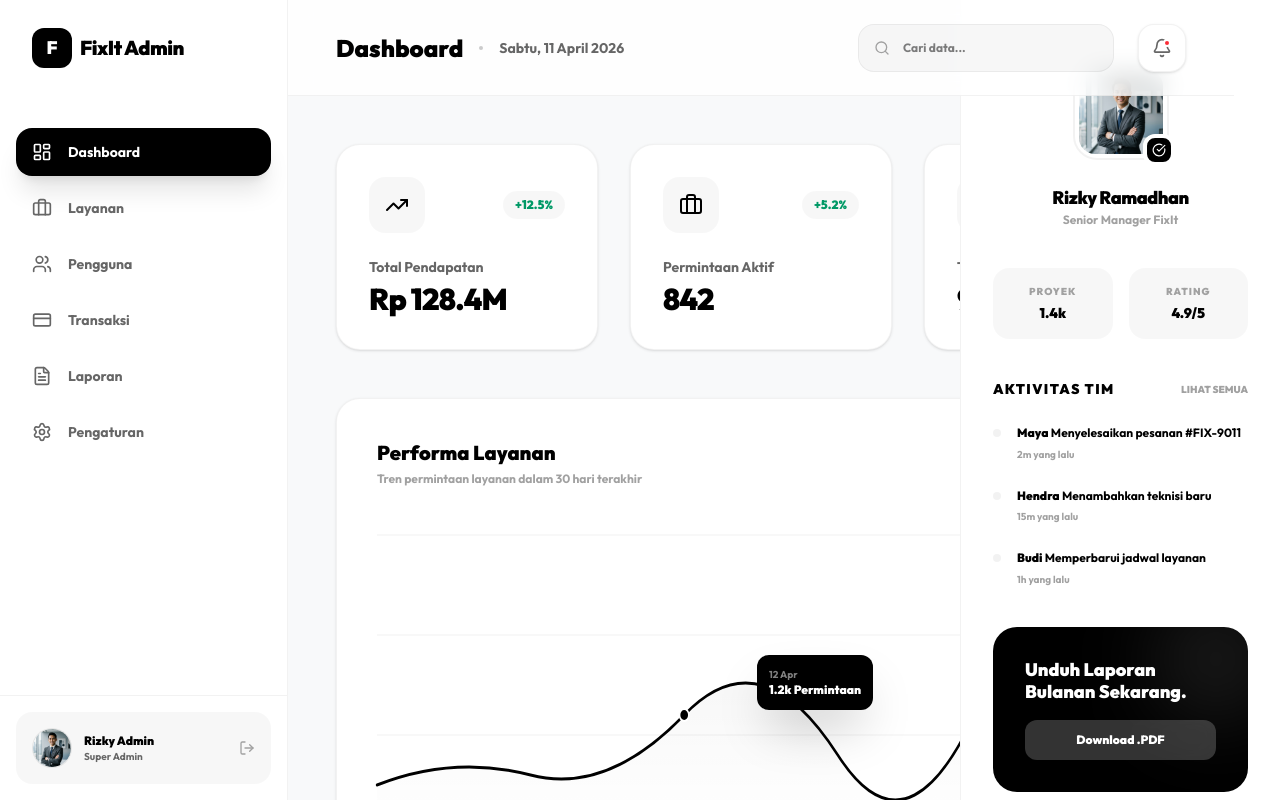
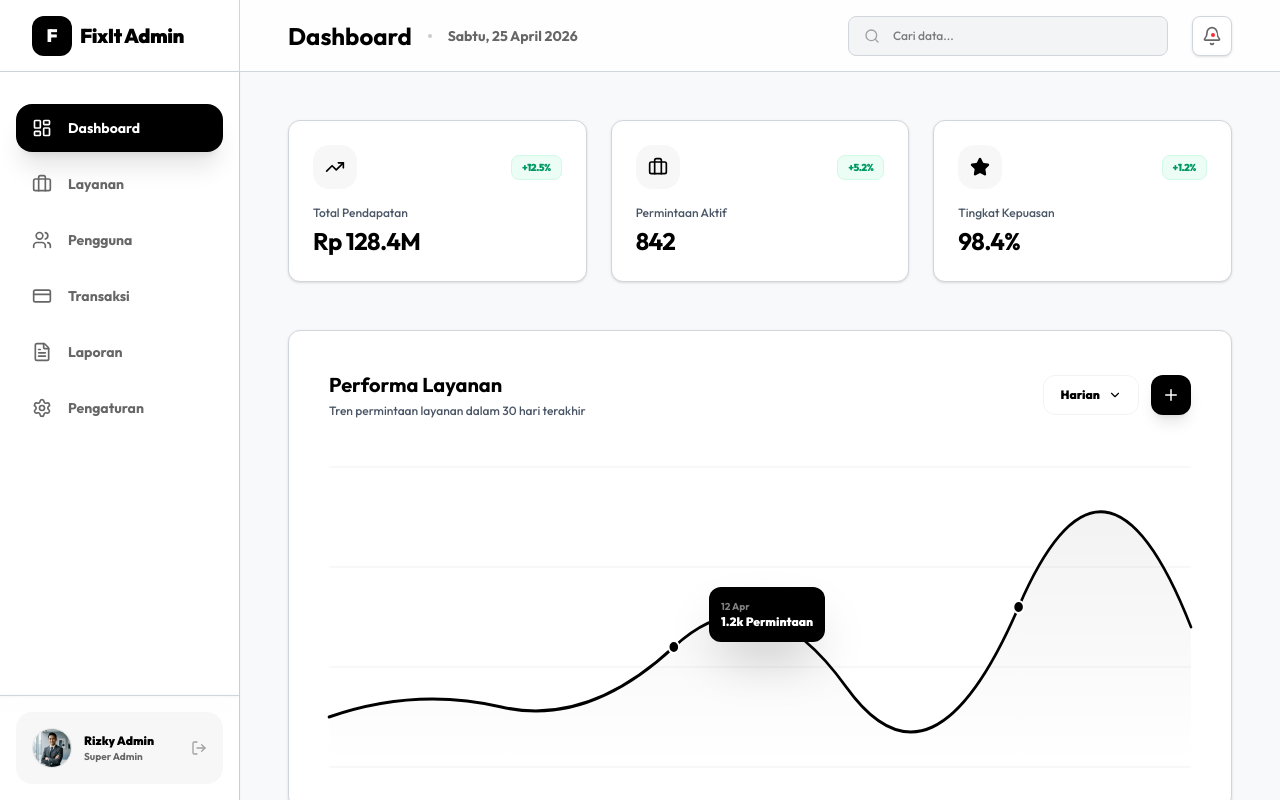
Before and after one commit to chilmi89/SF-Service, a Next.js app: page /dashboard/superadmin in a window 1280 px wide. Shown: the top 800 px of the page. Built offline with nearby package versions, Linux system fonts and the light colour scheme.

Commit message:
Pembuatan Dashboard Overview SuperAdmin

```diff
--- a/src/app/(frontend)/dashboard/superadmin/page.tsx
+++ b/src/app/(frontend)/dashboard/superadmin/page.tsx
@@ -5,27 +5,18 @@ import { useRouter } from "next/navigation";
 import Image from "next/image";
 import Link from "next/link";
 import { motion } from "framer-motion";
+import SidebarMenu from "@/components/dashboard/SidebarMenu";
 import {
-  LayoutDashboard,
   Briefcase,
-  Users,
-  CreditCard,
-  FileText,
-  Settings,
-  LogOut,
   Search,
   Bell,
-  Calendar,
   MoreVertical,
-  ArrowUpRight,
   CheckCircle,
-  Clock,
-  AlertCircle,
+  Plus,
+  Star,
+  ChevronDown,
   TrendingUp,
-  User,
-  ChevronDown,
-  Plus,
-  Star
+  LogOut
 } from "lucide-react";
 
 export default function SuperAdminDashboard() {
@@ -42,9 +33,9 @@ export default function SuperAdminDashboard() {
     <div className="flex min-h-screen bg-[#f8f9fa] text-black selection:bg-black selection:text-white">
 
       {/* SIDEBAR */}
-      <aside className="fixed left-0 top-0 hidden h-screen w-72 border-r border-black/[0.05] bg-white lg:flex lg:flex-col">
+      <aside className="fixed left-0 top-0 hidden h-screen w-60 border-r border-gray-300 bg-white lg:flex lg:flex-col">
         {/* Branding */}
-        <div className="flex h-24 items-center px-8">
+        <div className="flex h-18 items-center px-8 border-b border-gray-300">
           <Link href="/" className="flex items-center gap-2 group">
             <div className="flex h-10 w-10 items-center justify-center rounded-xl bg-black text-white font-black text-lg">
               F
@@ -54,32 +45,14 @@ export default function SuperAdminDashboard() {
         </div>
 
         {/* Navigation */}
-        <nav className="flex-1 space-y-2 px-4 py-8">
-          {[
-            { name: "Dashboard", icon: <LayoutDashboard size={20} /> },
-            { name: "Layanan", icon: <Briefcase size={20} /> },
-            { name: "Pengguna", icon: <Users size={20} /> },
-            { name: "Transaksi", icon: <CreditCard size={20} /> },
-            { name: "Laporan", icon: <FileText size={20} /> },
-            { name: "Pengaturan", icon: <Settings size={20} /> },
-          ].map((item) => (
-            <button
-              key={item.name}
-              onClick={() => setActiveTab(item.name)}
-              className={`flex w-full items-center gap-4 rounded-2xl px-4 py-3.5 text-sm font-bold transition-all ${
-                activeTab === item.name
-                ? "bg-black text-white shadow-xl shadow-black/10"
-                : "text-[#666] hover:bg-black/[0.03] hover:text-black"
-              }`}
-            >
-              {item.icon}
-              {item.name}
-            </button>
-          ))}
-        </nav>
+        <SidebarMenu
+          activeTab={activeTab}
+          setActiveTab={setActiveTab}
+          role="superadmin"
+        />
 
         {/* Sidebar Footer */}
-        <div className="p-4 border-t border-black/[0.05]">
+        <div className="p-4 border-t border-gray-300 shadow-sm backdrop-blur-md">
           <div className="flex items-center justify-between rounded-2xl bg-black/[0.03] p-4 transition-all hover:bg-black/[0.06] cursor-pointer group">
             <div className="flex items-center gap-3">
               <div className="h-10 w-10 rounded-full border border-black/10 bg-white overflow-hidden">
@@ -103,14 +76,14 @@ export default function SuperAdminDashboard() {
       </aside>
 
       {/* MAIN CONTENT AREA */}
-      <main className="flex-1 lg:ml-72 lg:mr-80">
+      <main className="flex-1 lg:ml-60">
 
         {/* TOP HEADER */}
-        <header className="flex h-24 items-center justify-between px-8 md:px-12 bg-white/80 backdrop-blur-md border-b border-black/[0.05] sticky top-0 z-30">
+        <header className="flex h-18 items-center justify-between px-8 md:px-12 bg-white/80 backdrop-blur-md border-b border-gray-300 sticky top-0 z-30">
           <div className="flex items-center gap-4">
-            <h1 className="text-2xl font-black">{activeTab}</h1>
+            <h1 className="text-2xl font-bold">{activeTab}</h1>
             <span className="h-1 w-1 rounded-full bg-black/20" />
-            <p className="text-sm font-bold text-[#666]">Sabtu, 11 April 2026</p>
+            <p className="text-sm font-bold text-[#666]">Sabtu, 25 April 2026</p>
           </div>
 
           <div className="flex items-center gap-6">
@@ -119,10 +92,10 @@ export default function SuperAdminDashboard() {
               <input
                 type="text"
                 placeholder="Cari data..."
-                className="h-12 w-64 rounded-2xl border border-black/[0.05] bg-black/[0.03] pl-11 pr-4 text-xs font-bold transition-all focus:bg-white focus:outline-none focus:ring-2 focus:ring-black/5"
+                className="h-10 w-80 rounded-lg border border-gray-300 bg-gray-100 pl-11 pr-4 text-xs font-medium transition-all focus:bg-white focus:outline-none focus:ring-2 focus:ring-black/5"
               />
             </div>
-            <button className="relative h-12 w-12 rounded-2xl border border-black/[0.05] bg-white shadow-sm flex items-center justify-center transition-all hover:bg-black/[0.03] active:scale-95">
+            <button className="relative h-10 w-10 rounded-lg border border-gray-300 bg-white shadow-sm flex items-center justify-center transition-all hover:bg-black/[0.03] active:scale-95">
               <Bell size={20} className="text-[#666]" />
               <span className="absolute top-3.5 right-3.5 h-2 w-2 rounded-full bg-red-500 border-2 border-white" />
             </button>
@@ -133,39 +106,43 @@ export default function SuperAdminDashboard() {
         <div className="p-8 md:p-12 space-y-12">
 
           {/* STATS ROW */}
-          <div className="grid grid-cols-1 gap-8 md:grid-cols-3">
+          <div className="grid grid-cols-1 gap-6 md:grid-cols-3">
             {[
-              { label: "Total Pendapatan", value: "Rp 128.4M", trend: "+12.5%", color: "text-emerald-500", icon: <TrendingUp size={24} /> },
-              { label: "Permintaan Aktif", value: "842", trend: "+5.2%", color: "text-blue-500", icon: <Briefcase size={24} /> },
-              { label: "Tingkat Kepuasan", value: "98.4%", trend: "+1.2%", color: "text-amber-500", icon: <Star size={24} className="fill-current" /> },
+              { label: "Total Pendapatan", value: "Rp 128.4M", trend: "+12.5%", color: "text-emerald-500", icon: <TrendingUp size={20} /> },
+              { label: "Permintaan Aktif", value: "842", trend: "+5.2%", color: "text-blue-500", icon: <Briefcase size={20} /> },
+              { label: "Tingkat Kepuasan", value: "98.4%", trend: "+1.2%", color: "text-amber-500", icon: <Star size={20} className="fill-current" /> },
             ].map((stat, i) => (
               <motion.div
                 key={i}
                 initial={{ opacity: 0, y: 20 }}
                 animate={{ opacity: 1, y: 0 }}
                 transition={{ delay: i * 0.1 }}
-                className="group rounded-3xl border border-black/[0.05] bg-white p-8 shadow-sm transition-all hover:shadow-xl hover:shadow-black/5"
+                className="group rounded-xl border border-gray-300 bg-white p-6 shadow-sm transition-all hover:shadow-xl hover:shadow-black/5"
               >
-                <div className="flex items-center justify-between mb-6">
-                  <div className={`h-14 w-14 rounded-2xl bg-black/[0.03] flex items-center justify-center transition-colors group-hover:bg-black group-hover:text-white`}>
+                <div className="flex items-center justify-between mb-4">
+                  <div className={`h-11 w-11 rounded-2xl bg-black/[0.03] flex items-center justify-center transition-colors group-hover:bg-black group-hover:text-white`}>
                     {stat.icon}
                   </div>
-                  <span className={`text-xs font-black px-3 py-1.5 rounded-full bg-black/[0.03] ${stat.trend.startsWith('+') ? 'text-emerald-600' : 'text-red-500'}`}>
+                  <span className={`rounded-lg border px-2.5 py-1 text-[10px] uppercase tracking-tighter font-black ${
+                    stat.trend.startsWith('+')
+                      ? 'bg-emerald-50 text-emerald-600 border-emerald-100'
+                      : 'bg-red-50 text-red-600 border-red-100'
+                  }`}>
                     {stat.trend}
                   </span>
                 </div>
-                <p className="text-sm font-bold text-[#666] mb-1">{stat.label}</p>
-                <h3 className="text-3xl font-black tracking-tight">{stat.value}</h3>
+                <p className="text-xs font-medium text-gray-600 mb-1">{stat.label}</p>
+                <h3 className="text-2xl font-bold tracking-tight">{stat.value}</h3>
               </motion.div>
             ))}
           </div>
 
           {/* PERFORMANCE CHART SECTION */}
-          <section className="rounded-3xl border border-black/[0.05] bg-white p-10 shadow-sm relative overflow-hidden">
+          <section className="rounded-xl border border-gray-300 bg-white p-10 shadow-sm relative overflow-hidden">
             <div className="flex items-center justify-between mb-12">
               <div>
-                <h2 className="text-xl font-black mb-1">Performa Layanan</h2>
-                <p className="text-xs font-bold text-[#a1a1a1]">Tren permintaan layanan dalam 30 hari terakhir</p>
+                <h2 className="text-xl font-bold mb-1">Performa Layanan</h2>
+                <p className="text-xs font-medium text-gray-600">Tren permintaan layanan dalam 30 hari terakhir</p>
               </div>
               <div className="flex items-center gap-3">
                 <button className="h-10 px-4 rounded-xl border border-black/[0.05] text-xs font-black flex items-center gap-2 hover:bg-black/[0.03]">
@@ -219,19 +196,21 @@ export default function SuperAdminDashboard() {
           </section>
 
           {/* RECENT TRANSACTIONS TABLE */}
-          <section className="rounded-3xl border border-black/[0.05] bg-white shadow-sm overflow-hidden">
-            <div className="p-8 border-b border-black/[0.05] flex items-center justify-between">
+          <section className="rounded-xl border border-gray-300 bg-white shadow-sm overflow-hidden">
+            <div className="p-6 border-b border-gray-300 flex items-center justify-between">
               <div>
-                <h2 className="text-xl font-black mb-1">Permintaan Layanan Baru</h2>
-                <p className="text-xs font-bold text-[#a1a1a1]">Monitor status terkini pesanan dari pelanggan</p>
+                <h2 className="text-lg font-semibold mb-1">Permintaan Layanan Baru</h2>
+                <p className="text-xs font-medium text-[#a1a1a1]">Monitor status terkini pesanan dari pelanggan</p>
               </div>
-              <button className="text-xs font-black text-black hover:opacity-50">Lihat Semua</button>
+              <button className="h-9 px-4 rounded-lg border border-gray-300 bg-white text-xs font-semibold text-black shadow-sm transition-all hover:bg-black/[0.03] active:scale-95">
+                Lihat Semua
+              </button>
             </div>
 
             <div className="overflow-x-auto">
               <table className="w-full text-left">
                 <thead>
-                  <tr className="bg-black/[0.02] text-[10px] font-black uppercase tracking-widest text-[#a1a1a1]">
+                  <tr className="bg-black/[0.02] text-[10px] font-medium uppercase tracking-widest text-[#a1a1a1]">
                     <th className="px-8 py-4">ID PESANAN</th>
                     <th className="px-8 py-4">PELANGGAN</th>
                     <th className="px-8 py-4">LAYANAN</th>
@@ -272,73 +251,6 @@ export default function SuperAdminDashboard() {
           </section>
         </div>
       </main>
-
-      {/* RIGHT PANEL SUMMARY */}
-      <aside className="fixed right-0 top-0 hidden h-screen w-80 border-l border-black/[0.05] bg-white lg:flex lg:flex-col">
-        <div className="p-8 space-y-10 overflow-y-auto">
-
-          {/* Admin Profile Details */}
-          <div className="text-center pt-8">
-            <div className="relative mx-auto mb-6 h-24 w-24 rounded-3xl border-2 border-black/5 p-1">
-              <div className="h-full w-full rounded-2xl overflow-hidden bg-black/[0.03]">
-                <Image src="/images/budi.png" alt="Admin" width={96} height={96} className="object-cover" />
-              </div>
-              <div className="absolute -bottom-2 -right-2 h-8 w-8 rounded-xl bg-black border-4 border-white flex items-center justify-center">
-                <CheckCircle size={14} className="text-white" />
-              </div>
-            </div>
-            <h4 className="text-lg font-black tracking-tight">Rizky Ramadhan</h4>
-            <p className="text-xs font-bold text-[#a1a1a1]">Senior Manager FixIt</p>
-          </div>
-
-          <div className="grid grid-cols-2 gap-4">
-            <div className="rounded-2xl bg-black/[0.03] p-4 text-center">
-              <p className="text-[10px] font-black uppercase tracking-widest text-[#a1a1a1] mb-1">PROYEK</p>
-              <p className="text-sm font-black">1.4k</p>
-            </div>
-            <div className="rounded-2xl bg-black/[0.03] p-4 text-center">
-              <p className="text-[10px] font-black uppercase tracking-widest text-[#a1a1a1] mb-1">RATING</p>
-              <p className="text-sm font-black">4.9/5</p>
-            </div>
-          </div>
-
-          {/* Activity Logs */}
-          <div className="space-y-6">
-            <div className="flex items-center justify-between">
-              <h5 className="text-sm font-black uppercase tracking-widest">Aktivitas Tim</h5>
-              <button className="text-[10px] font-black text-[#a1a1a1] hover:text-black">LIHAT SEMUA</button>
-            </div>
-            <div className="space-y-6">
-              {[
-                { name: "Maya", act: "Menyelesaikan pesanan #FIX-9011", time: "2m yang lalu", icon: <CheckCircle size={14} className="text-emerald-500" /> },
-                { name: "Hendra", act: "Menambahkan teknisi baru", time: "15m yang lalu", icon: <Plus size={14} className="text-blue-500" /> },
-                { name: "Budi", act: "Memperbarui jadwal layanan", time: "1h yang lalu", icon: <Clock size={14} className="text-amber-500" /> },
-              ].map((log, i) => (
-                <div key={i} className="flex gap-4">
-                  <div className="h-2 w-2 rounded-full bg-black/5 mt-1.5 shrink-0" />
-                  <div className="space-y-1">
-                    <p className="text-xs font-bold leading-relaxed">
-                      <span className="font-black">{log.name}</span> {log.act}
-                    </p>
-                    <p className="text-[10px] font-bold text-[#a1a1a1]">{log.time}</p>
-                  </div>
-                </div>
-              ))}
-            </div>
-          </div>
-
-          {/* High-CTA Card */}
-          <div className="rounded-3xl bg-black p-8 text-white relative overflow-hidden group">
-            <div className="absolute -right-8 -top-8 h-32 w-32 rounded-full bg-white/10 blur-2xl group-hover:scale-150 transition-transform duration-700" />
-            <h6 className="text-lg font-black leading-tight mb-4 relative z-10">Unduh Laporan Bulanan Sekarang.</h6>
-            <button className="w-full rounded-xl bg-white/20 py-3 text-xs font-black backdrop-blur-md transition-all hover:bg-white hover:text-black">
-              Download .PDF
-            </button>
-          </div>
-
-        </div>
-      </aside>
-
     </div>
   );
 }
--- /dev/null
+++ b/src/components/dashboard/SidebarMenu.tsx
@@ -0,0 +1,65 @@
+"use client";
+
+import React from "react";
+import {
+  LayoutDashboard,
+  Briefcase,
+  Users,
+  CreditCard,
+  FileText,
+  Settings
+} from "lucide-react";
+
+interface NavItem {
+  name: string;
+  icon: React.ReactNode;
+}
+
+// Menu definitions for each role
+const MENU_CONFIG: Record<string, NavItem[]> = {
+  superadmin: [
+    { name: "Dashboard", icon: <LayoutDashboard size={20} /> },
+    { name: "Layanan", icon: <Briefcase size={20} /> },
+    { name: "Pengguna", icon: <Users size={20} /> },
+    { name: "Transaksi", icon: <CreditCard size={20} /> },
+    { name: "Laporan", icon: <FileText size={20} /> },
+    { name: "Pengaturan", icon: <Settings size={20} /> },
+  ],
+  admin: [
+    { name: "Dashboard", icon: <LayoutDashboard size={20} /> },
+    // Add more admin menus here
+  ],
+  teknisi: [
+    { name: "Dashboard", icon: <LayoutDashboard size={20} /> },
+    // Add more teknisi menus here
+  ]
+};
+
+interface SidebarMenuProps {
+  activeTab: string;
+  setActiveTab: (name: string) => void;
+  role: "superadmin" | "admin" | "teknisi";
+}
+
+export default function SidebarMenu({ activeTab, setActiveTab, role }: SidebarMenuProps) {
+  const items = MENU_CONFIG[role] || [];
+
+  return (
+    <nav className="flex-1 space-y-2 px-4 py-8 shadow-sm backdrop-blur-md">
+      {items.map((item) => (
+        <button
+          key={item.name}
+          onClick={() => setActiveTab(item.name)}
+          className={`flex w-full items-center gap-4 rounded-2xl px-4 py-3.5 text-sm font-bold transition-all ${
+            activeTab === item.name
+            ? "bg-black text-white shadow-xl shadow-black/10"
+            : "text-[#666] hover:bg-black/[0.03] hover:text-black"
+          }`}
+        >
+          {item.icon}
+          {item.name}
+        </button>
+      ))}
+    </nav>
+  );
+}
```
